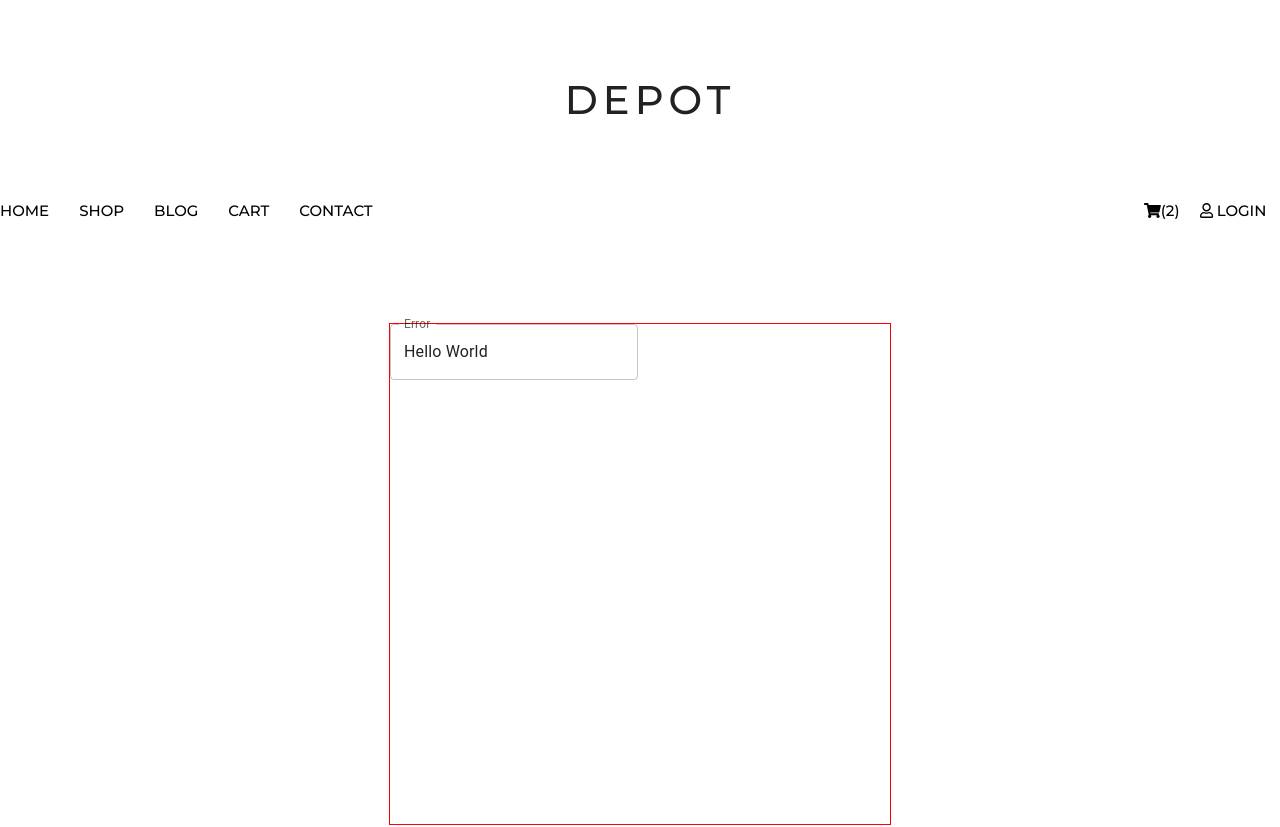
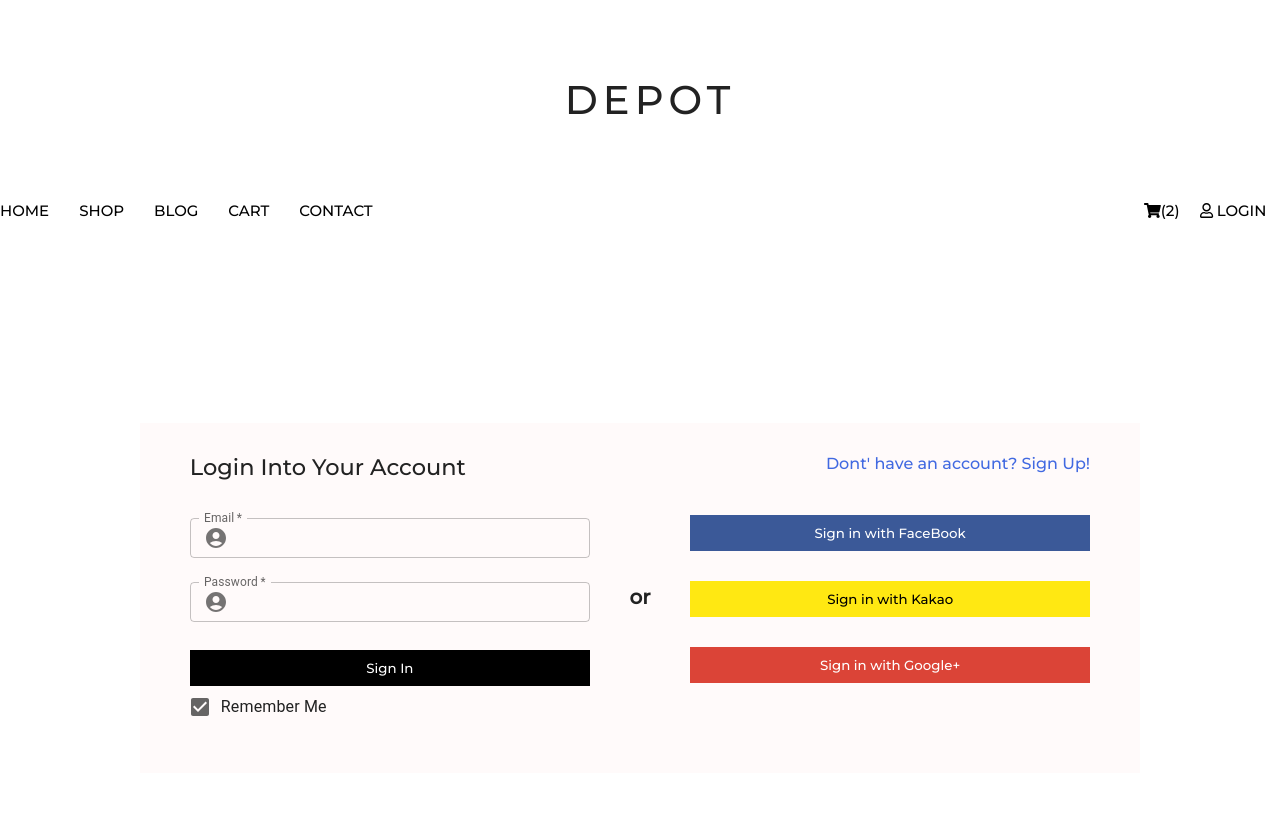
Before and after one commit to LeeYongho91/react-client, a React (Create React App) app in the folder front/: page /login in a window 1280 px wide. Shown: the top 827 px of the page. Built offline with nearby package versions, Linux system fonts and the light colour scheme.

Commit message:
20220110

```diff
--- /dev/null
+++ b/front/src/_reducers/index.js
@@ -0,0 +1,8 @@
+import { combineReducers } from 'redux';
+// import user from './user_reducer';
+
+const rootReducer = combineReducers({
+    // user,
+});
+
+export default rootReducer;
--- a/front/src/components/App.js
+++ b/front/src/components/App.js
@@ -4,7 +4,7 @@ import LandingPage from "./views/LandingPage/LandingPage";
 import Container from './views/Container/Container';
 import LoginPage from './views/LoginPage/LoginPage';
 // import Auth from "../hoc/auth";
-import './utils/fontawesome';
+import './utils/fontawesome'
 
 
 function App() {
--- a/front/src/components/views/LoginPage/LoginPage.css
+++ b/front/src/components/views/LoginPage/LoginPage.css
@@ -1,6 +1,67 @@
 .login-content {
-    border: 1px solid red;
-    width: 500px;
-    height: 500px;
-    margin: 100px auto;
+    width: 1000px;
+    height: 350px;
+    margin: 200px auto;
+    display: flex;
+    justify-content: space-around;
+    padding: 30px;
+    box-sizing: border-box;
+    background-color: rgb(255, 250, 250);
 }
+.left-login-content {
+    display: flex;
+    flex-direction: column;
+    width: 400px;
+}
+.left-login-content h2 {
+    margin-bottom: 20px;
+}
+.signin-btn {
+    color: #fff;
+    background-color: #000;
+    display: block;
+    padding: 10px;
+    font-weight: 500;
+    margin-top: 20px;
+    border: none;
+    width: 100%;
+}
+.or {
+    display: flex;
+    align-items: center;
+    font-size: 20px;
+    font-weight: 600;
+}
+.right-login-content {
+    width: 400px;
+}
+.right-login-content button {
+    display: block;
+}
+.right-login-content a {
+    text-align: right;
+    display: block;
+    color: royalblue;
+    font-size: 16px;
+    font-weight: 500;
+    margin-bottom: 40px;
+}
+.right-login-content button {
+    display: block;
+    width: 100%;
+    padding: 10px;
+    font-weight: 500;
+    margin-top: 30px;
+    color: #fff;
+    border: none;
+}
+.right-login-content button:nth-of-type(1) {
+    background-color: #3b5998;
+}
+.right-login-content button:nth-of-type(2) {
+    background-color: #ffe812;
+    color: #000;
+}
+.right-login-content button:nth-of-type(3) {
+    background-color: #DB4437;
+}
--- a/front/src/components/views/LoginPage/LoginPage.js
+++ b/front/src/components/views/LoginPage/LoginPage.js
@@ -1,17 +1,111 @@
-import React from 'react';
+import React, {useState} from 'react';
 import './LoginPage.css';
+import { Link } from "react-router-dom";
+import { useForm } from 'react-hook-form';
+import { yupResolver } from '@hookform/resolvers/yup';
+import * as Yup from 'yup';
 import TextField from '@mui/material/TextField';
+import AccountCircle from '@mui/icons-material/AccountCircle';
+import InputAdornment from '@mui/material/InputAdornment';
+import Checkbox from '@mui/material/Checkbox';
+import FormControlLabel from '@mui/material/FormControlLabel';
+import { useDispatch } from "react-redux";
+
 
 function LoginPage() {
+
+  const dispatch = useDispatch();
+  const rememberMeChecked = localStorage.getItem("rememberMe") ? true : false;
+  const [rememberMe, setRememberMe] = useState(rememberMeChecked)
+
+  const handleRememberMe = () => {
+    setRememberMe(!rememberMe)
+  };
+
+  const initialEmail = localStorage.getItem("rememberMe") ? localStorage.getItem("rememberMe") : '';
+
+  const validationSchema = Yup.object().shape({
+    email: Yup.string()
+      .required('Email is required')
+      .email('Email is invalid'),
+    password: Yup.string()
+      .required('Password is required')
+      .min(6, 'Password must be at least 6 characters')
+      .max(40, 'Password must not exceed 40 characters'),
+  });
+
+  const {
+    register,
+    handleSubmit,
+    formState: { errors }
+  } = useForm({
+    resolver: yupResolver(validationSchema)
+  });
+
+  const onSubmit = data => {
+    console.log(JSON.stringify(data, null, 2));
+  };
+
+
     return (
         <>
         <div className='login-content'>
-        <TextField
-          error = {false}
-          id="outlined-error"
-          label="Error"
-          defaultValue="Hello World"
-        />
+            <div className="left-login-content">
+                <h2>Login Into Your Account</h2>
+                <TextField
+                required
+        id="email"
+        name="email"
+        label="Email"
+        className="login-email"
+        size="small"
+        InputProps={{
+          startAdornment: (
+            <InputAdornment position="start">
+              <AccountCircle />
+            </InputAdornment>
+          ),
+        }}
+        variant="outlined"
+        margin="normal"
+        fullWidth
+        {...register('email')}
+        error={errors.email ? true : false}
+        helperText={errors.email?.message}
+      />
+                       <TextField
+                       required
+        id="password"
+        name="password"
+        label="Password"
+        className="login-password"
+        size="small"
+        InputProps={{
+          startAdornment: (
+            <InputAdornment position="start">
+              <AccountCircle />
+            </InputAdornment>
+          ),
+        }}
+        variant="outlined"
+        margin="normal"
+        fullWidth
+        {...register('password')}
+        error={errors.password ? true : false}
+        helperText={errors.password?.message}
+      />
+      <button className='signin-btn' onClick={handleSubmit(onSubmit)}>Sign In</button>
+      <FormControlLabel  control={<Checkbox defaultChecked color="default" />} label="Remember Me" />
+      </div>
+            <div className="or">
+                or
+            </div>
+            <div className="right-login-content">
+                <Link to="/signup">Dont' have an account? Sign Up!</Link>
+                <button>Sign in with FaceBook</button>
+                <button>Sign in with Kakao</button>
+                <button>Sign in with Google+</button>
+            </div>
         </div>
         </>
     )
--- a/front/src/index.js
+++ b/front/src/index.js
@@ -1,13 +1,31 @@
 import React from 'react';
 import ReactDOM from 'react-dom';
 import './index.css';
+import { BrowserRouter } from 'react-router-dom';
+
+import { Provider } from 'react-redux';
+import { createStore, applyMiddleware } from 'redux';
+import promiseMiddleware from 'redux-promise';
+import ReduxThunk from 'redux-thunk';
+import Reducer from './_reducers';
 import App from './components/App';
-import { BrowserRouter } from "react-router-dom";
+
+const createStoreWithMiddleware = applyMiddleware(
+  promiseMiddleware,
+  ReduxThunk,
+)(createStore);
 
 ReactDOM.render(
-  <BrowserRouter>
-            <App />
-  </BrowserRouter>
-        ,
-  document.getElementById('root')
+  <Provider
+    store={createStoreWithMiddleware(
+      Reducer,
+      window.__REDUX_DEVTOOLS_EXTENSION__ &&
+        window.__REDUX_DEVTOOLS_EXTENSION__(),
+    )}
+  >
+    <BrowserRouter>
+      <App />
+    </BrowserRouter>
+  </Provider>,
+  document.getElementById('root'),
 );
```
Also changed, not shown: front/package.json (+18 -3 lines), front/.eslintrc.js (added), 2 other files (tests, documents, lock files or other folders).
